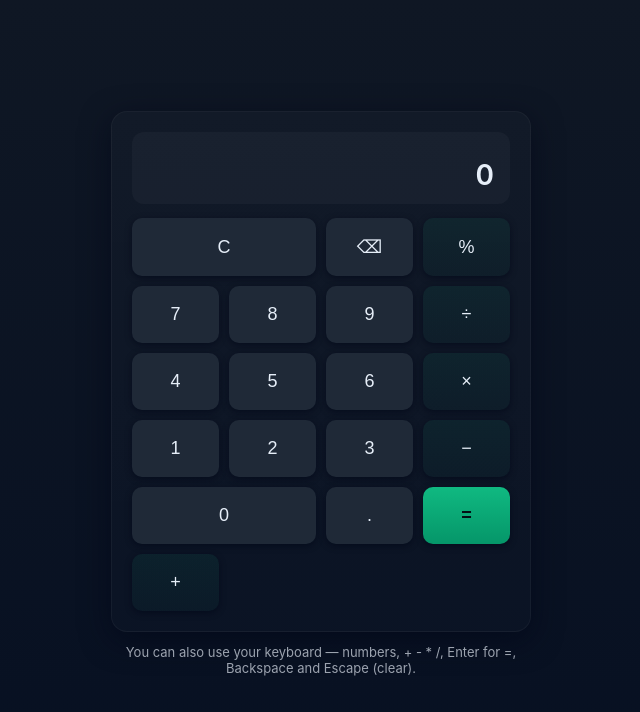
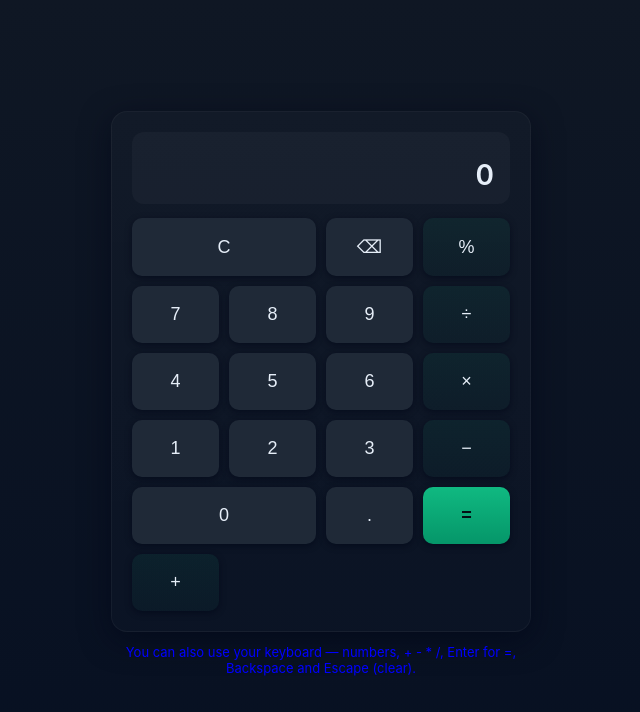
Before and after one commit to rxrshah/Simple-Calculator, a plain HTML site: page index.html in a window 1280 px wide. Shown: the whole page, without its empty margins (319-959 px from the left). Drawn offline with Linux system fonts and the light colour scheme.

Commit message:
Update styles.css

```diff
--- a/styles.css
+++ b/styles.css
@@ -60,7 +60,7 @@ box-shadow: 0 2px 6px rgba(2,6,23,0.6);
 .btn.equal{grid-column: span 1; background:linear-gradient(180deg,var(--accent), #059669); color:#031014; font-weight:700}
 .btn.wide{grid-column: span 2}
 .btn.zero{grid-column: span 2}
-.hint{margin-top:12px;color:var(--muted);font-size:13px;text-align:center}
+.hint{margin-top:12px;color:blue;font-size:13px;text-align:center}
 .sr-only{position:absolute;left:-9999px}
 
 
```
